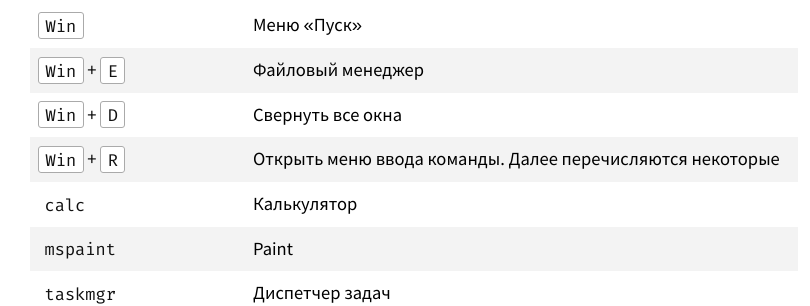
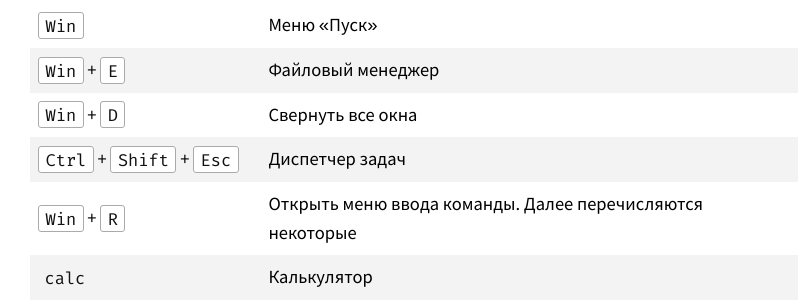
Before and after one commit to kogutenko/hotkeys, a plain HTML site: page index.html in a window 1280 px wide. Shown: the part 3463-3769 px from the top of the page, without its empty margins (226-1036 px from the left). Drawn offline with Linux system fonts and the light colour scheme.

Commit message:
Windows task manager hotkey added

```diff
--- a/index.html
+++ b/index.html
@@ -238,6 +238,10 @@
             <td>Свернуть все окна</td>
         </tr>
         <tr>
+            <td><span>Ctrl</span> + <span>Shift</span> + <span>Esc</span></td>
+            <td>Диспетчер задач</td>
+        </tr>
+        <tr>
             <td><span>Win</span> + <span>R</span></td>
             <td>Открыть меню ввода команды. Далее перечисляются некоторые</td>
         </tr>
--- a/resources/main.css
+++ b/resources/main.css
@@ -102,7 +102,7 @@ table tr:nth-child(even) {
     background-color: #F3F3F3;
 }
 table td:first-child {
-    width: 28%;
+    width: 30%;
 }
 table td {
     padding: 8px;
```
